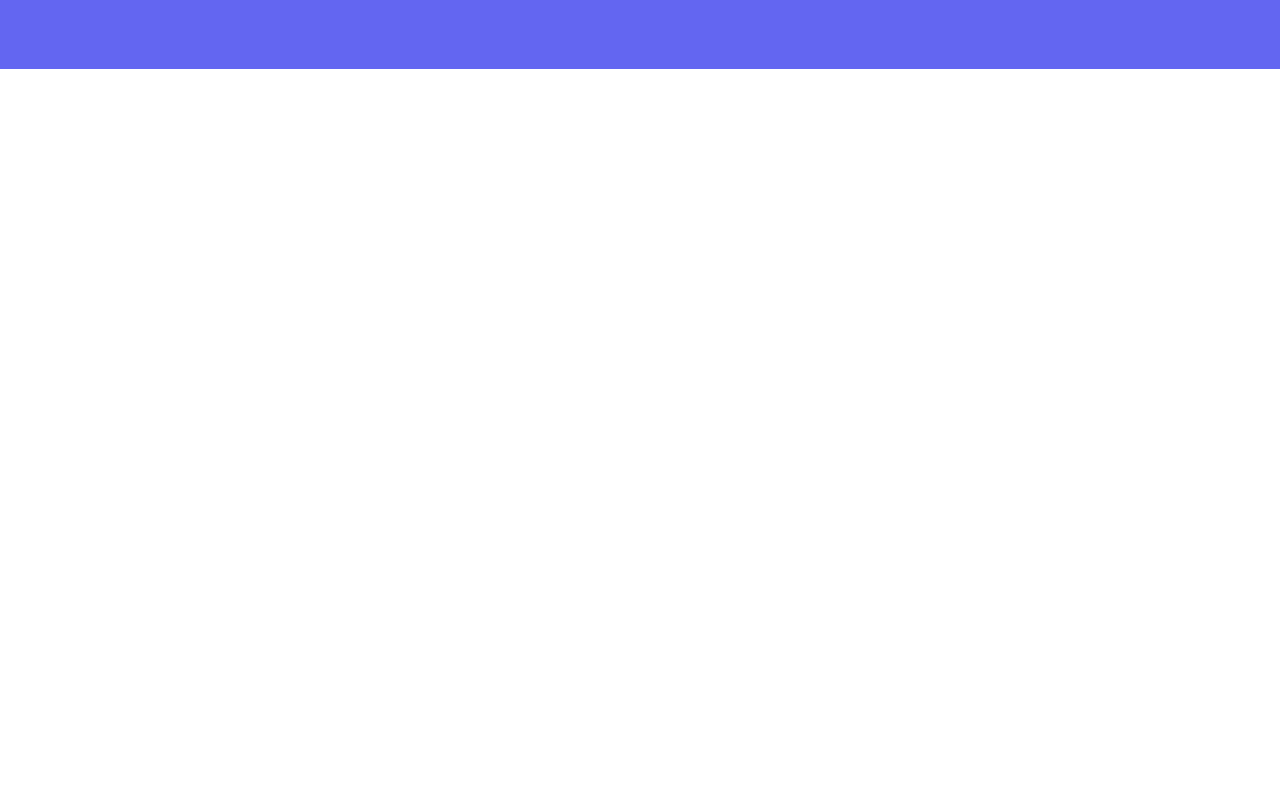
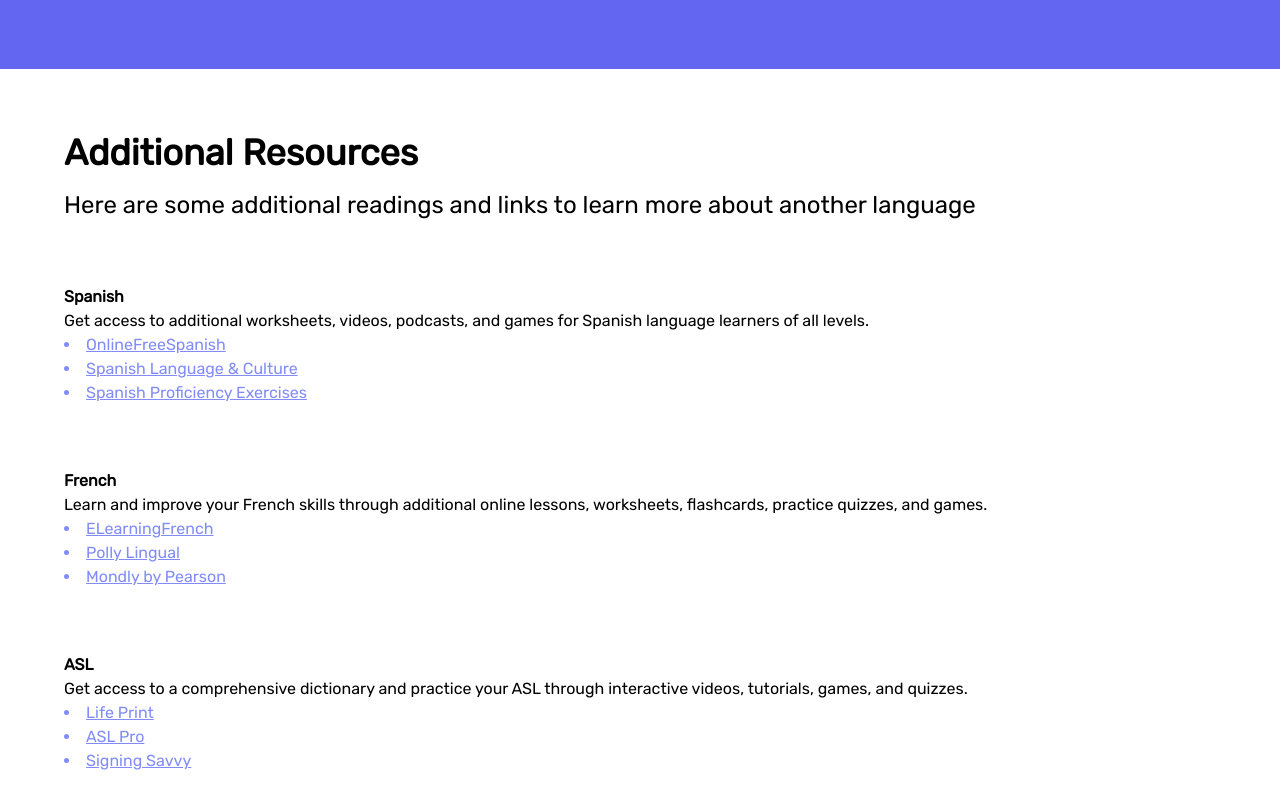
Before and after one commit to UW-INFO442-AU23/jelly-cats, a React (Create React App) app: page /resources in a window 1280 px wide. Shown: the part 1000-1809 px from the top of the page. Before the commit the page ends 1069 px from the top, so only its background shows below. Built offline with nearby package versions, Linux system fonts and the light colour scheme; no server answers.

Commit message:
added additional resources and links

```diff
--- a/src/components/Resources/Resources.js
+++ b/src/components/Resources/Resources.js
@@ -49,6 +49,46 @@ export default function Resources(props) {
                     </div>
                 </div>
             </div>
+
+                {/* Additional Resources */}
+                <div className="m-16">
+                    <h1 className='text-lg font-bold md:text-2xl lg:text-4xl'>Additional Resources</h1>
+                    <h3 className='text-lg md:text-2xl mt-4'>Here are some additional readings and links to learn more about another language</h3>
+                </div>
+
+                {/* Spanish Resources */}
+                <div className="m-16">
+                    <h2 className="font-bold">Spanish</h2>
+                    <h3>Get access to additional worksheets, videos, podcasts, and games for Spanish language learners of all levels.</h3>
+                    <ul className="list-disc list-inside underline text-indigo-400">
+                        <li><a href="https://www.onlinefreespanish.com/" aria-label="Click for Online Free Spanish Resource">OnlineFreeSpanish</a></li>
+                        <li><a href="https://personal.colby.edu/~bknelson/SLC/" aria-label="Click for Spanish Language & Culture  Resource">Spanish Language & Culture</a></li>
+                        <li><a href="https://laits.utexas.edu/spe/index/siteindex/#adv" aria-label="Click for Spanish Proficiency Exercises">Spanish Proficiency Exercises</a></li>
+                    </ul>
+                </div>
+
+                {/* French Resources */}
+                <div className="m-16">
+                    <h2 className="font-bold">French</h2>
+                    <h3>Learn and improve your French skills through additional online lessons, worksheets, flashcards, practice quizzes, and games.</h3>
+                    <ul className="list-disc list-inside underline text-indigo-400">
+                        <li><a href="https://www.elearningfrench.com/" aria-label="Click for E-Learning French Resource">ELearningFrench</a></li>
+                        <li><a href="https://pollylingu.al/fr/en" aria-label="Click for Polly Lingual Resource">Polly Lingual</a></li>
+                        <li><a href="https://www.mondly.com/learn-french-online" aria-label="Click for Mondly by Pearson Resource">Mondly by Pearson</a></li>
+                    </ul>
+
+                </div>
+
+                {/* ASL Resources */}
+                <div className="m-16">
+                    <h2 className="font-bold">ASL</h2>
+                    <h3>Get access to a comprehensive dictionary and practice your ASL through interactive videos, tutorials, games, and quizzes.</h3>
+                    <ul className= "list-disc list-inside underline text-indigo-400">
+                        <li><a href="https://www.lifeprint.com/" aria-label="Click for Life Print Resource">Life Print</a></li>
+                        <li><a href="https://aslpro.cc/" aria-label="Click for ASL Pro Resource">ASL Pro</a></li>
+                        <li><a href="https://www.signingsavvy.com/" aria-label="Click for Signing Savvy Resource">Signing Savvy</a></li>
+                    </ul>
+                </div>
         </div>
     )
 }
```
Also changed, not shown: 1 other file (tests, documents, lock files or other folders).
